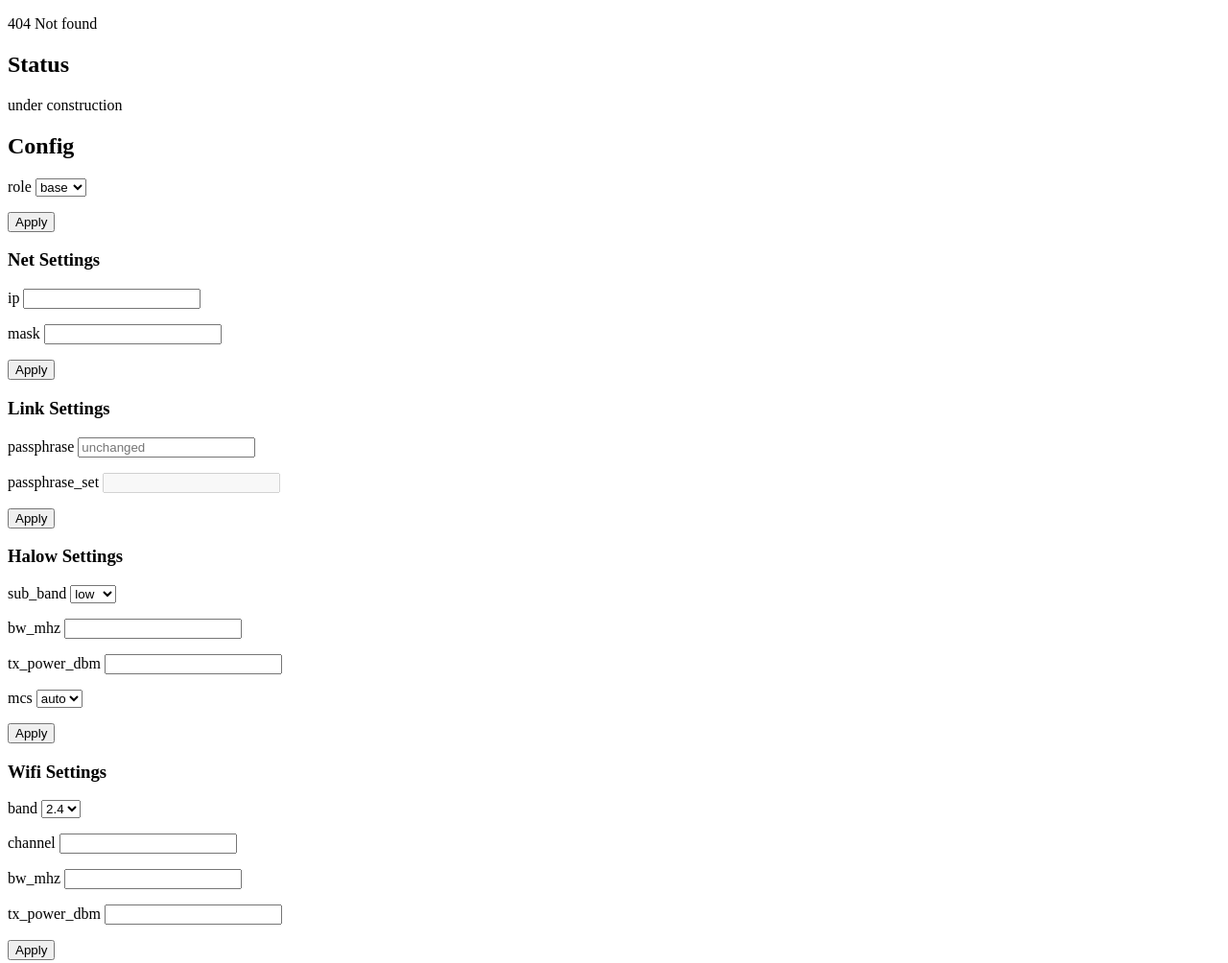
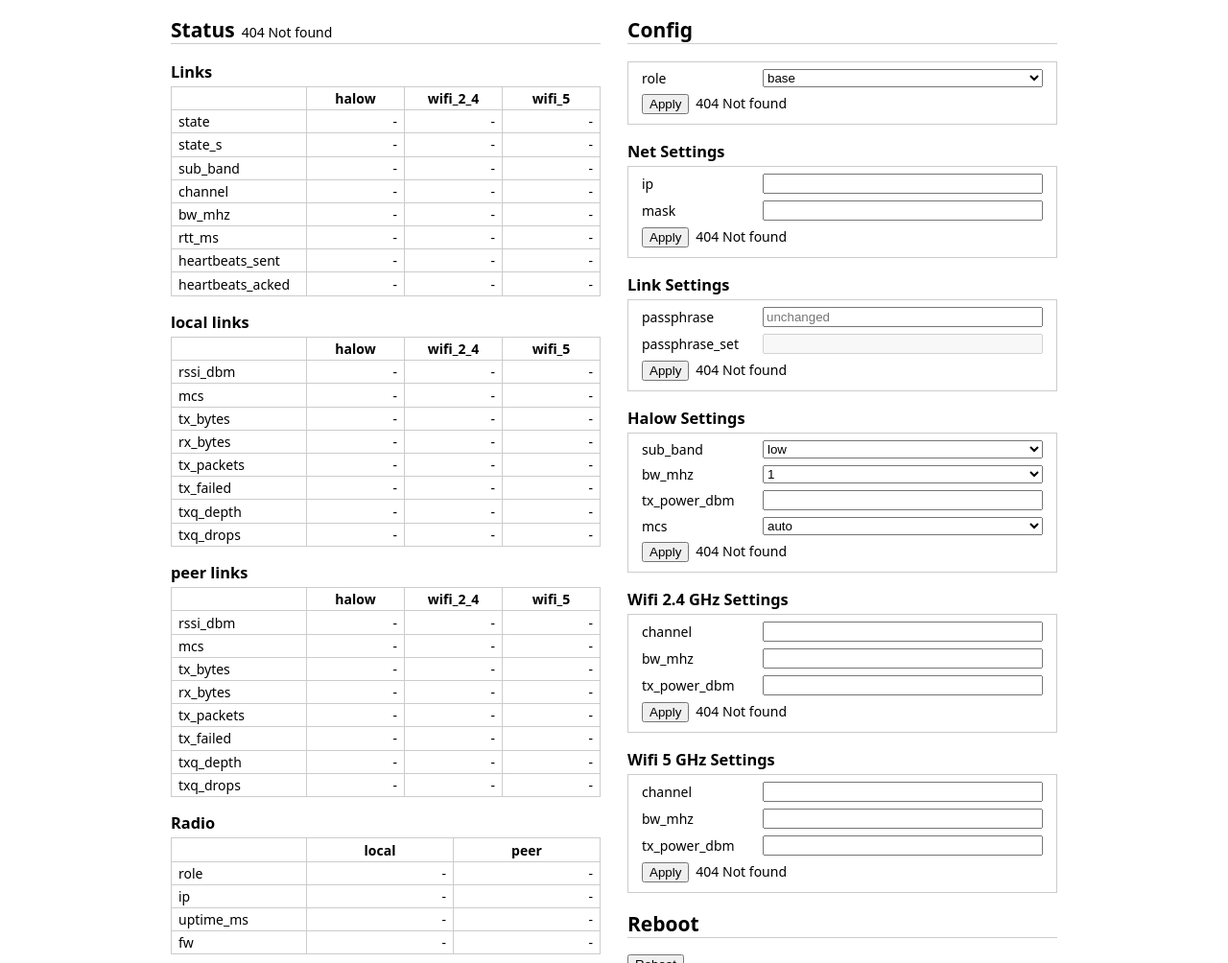
Before and after one commit to umrover/mradio, a plain HTML site: page web/index.html in a window 1280 px wide. Shown: the top 1004 px of the page at 96% size. Drawn offline with Linux system fonts and the light colour scheme; no server answers.

Commit message:
port over web stuff

```diff
--- a/web/index.html
+++ b/web/index.html
@@ -4,14 +4,75 @@
     <meta charset="utf-8" />
     <meta name="viewport" content="width=device-width, initial-scale=1" />
     <title>mradio interface</title>
+    <style>
+      body {
+        font: 14px system-ui, sans-serif;
+        max-width: 66em;
+        margin: 0 auto;
+        padding: 0 1em 2em;
+      }
+      main {
+        display: grid;
+        grid-template-columns: repeat(auto-fit, minmax(min(100%, 30em), 1fr));
+        gap: 0 2em;
+        align-items: start;
+      }
+      h2 {
+        border-bottom: 1px solid #ccc;
+      }
+      h2 output {
+        font-size: 14px;
+        font-weight: normal;
+      }
+      h3 {
+        margin-bottom: 0.25em;
+      }
+      form[data-section] {
+        border: 1px solid #ccc;
+        padding: 0 1em 0.75em;
+      }
+      form p {
+        display: grid;
+        grid-template-columns: 9em 1fr;
+        align-items: center;
+        margin: 0.5em 0;
+      }
+      table {
+        width: 100%;
+        border-collapse: collapse;
+        table-layout: fixed;
+      }
+      th:first-child {
+        width: 9em;
+      }
+      th,
+      td {
+        border: 1px solid #ccc;
+        padding: 0.15em 0.5em;
+      }
+      tbody th {
+        font-weight: normal;
+        text-align: left;
+      }
+      td {
+        text-align: right;
+        font-variant-numeric: tabular-nums;
+      }
+      button:not(:disabled) {
+        cursor: pointer;
+      }
+      output {
+        margin-left: 0.5em;
+      }
+    </style>
   </head>
   <body>
-    <p id="message"></p>
+    <main>
+      <section id="status">
+        <h2>Status<output></output></h2>
+      </section>
 
-    <h2>Status</h2>
-
-    <p>under construction</p>
-
+      <section>
         <h2>Config</h2>
 
         <form data-section="">
@@ -22,7 +83,7 @@
               <option>rover</option>
             </select>
           </p>
-      <button>Apply</button>
+          <button>Apply</button><output></output>
         </form>
 
         <h3>Net Settings</h3>
@@ -30,7 +91,7 @@
         <form data-section="net">
           <p>ip <input name="ip" required /></p>
           <p>mask <input name="mask" required /></p>
-      <button>Apply</button>
+          <button>Apply</button><output></output>
         </form>
 
         <h3>Link Settings</h3>
@@ -47,7 +108,7 @@
             />
           </p>
           <p>passphrase_set <input name="passphrase_set" disabled /></p>
-      <button>Apply</button>
+          <button>Apply</button><output></output>
         </form>
 
         <h3>Halow Settings</h3>
@@ -61,7 +122,15 @@
               <option>high</option>
             </select>
           </p>
-      <p>bw_mhz <input name="bw_mhz" type="number" required /></p>
+          <p>
+            bw_mhz
+            <select name="bw_mhz">
+              <option>1</option>
+              <option>2</option>
+              <option>4</option>
+              <option>8</option>
+            </select>
+          </p>
           <p>tx_power_dbm <input name="tx_power_dbm" type="number" required /></p>
           <p>
             mcs
@@ -77,54 +146,106 @@
               <option>7</option>
             </select>
           </p>
-      <button>Apply</button>
+          <button>Apply</button><output></output>
         </form>
 
-    <h3>Wifi Settings</h3>
+        <h3>Wifi 2.4 GHz Settings</h3>
 
-    <form data-section="wifi">
-      <p>
-        band
-        <select name="band">
-          <option>2.4</option>
-          <option>5</option>
-        </select>
-      </p>
+        <form data-section="wifi_2_4">
           <p>channel <input name="channel" type="number" required /></p>
           <p>bw_mhz <input name="bw_mhz" type="number" required /></p>
           <p>tx_power_dbm <input name="tx_power_dbm" type="number" required /></p>
-      <button>Apply</button>
+          <button>Apply</button><output></output>
+        </form>
+
+        <h3>Wifi 5 GHz Settings</h3>
+
+        <form data-section="wifi_5">
+          <p>channel <input name="channel" type="number" required /></p>
+          <p>bw_mhz <input name="bw_mhz" type="number" required /></p>
+          <p>tx_power_dbm <input name="tx_power_dbm" type="number" required /></p>
+          <button>Apply</button><output></output>
         </form>
 
         <h2>Reboot</h2>
-    <form id="reboot"><button>Reboot</button></form>
+        <form id="reboot"><button>Reboot</button><output></output></form>
+      </section>
+    </main>
 
     <script>
-      const message = document.getElementById("message");
       const configForms = document.querySelectorAll("form[data-section]");
+      const statusSection = document.getElementById("status");
+      const statusOutputs = statusSection.querySelectorAll("h2 output");
+      const linkNames = ["halow", "wifi_2_4", "wifi_5"];
+      const radioNames = ["local", "peer"];
 
-      async function request(method, path, body) {
+      function show(outputs, text) {
+        for (const output of outputs) output.textContent = text;
+      }
+
+      async function request(method, path, body, outputs) {
         const options = {
           method,
           headers: { "Content-Type": "application/json" },
         };
         if (body !== undefined) options.body = JSON.stringify(body);
+        show(outputs, "");
         try {
           const response = await fetch("/api" + path, options);
           const text = await response.text();
-          message.textContent = response.ok
-            ? "ok"
-            : `${response.status} ${text}`;
-          return response.ok ? JSON.parse(text) : null;
+          if (!response.ok) {
+            show(outputs, `${response.status} ${text}`);
+            return null;
+          }
+          show(outputs, method === "GET" ? "" : "ok");
+          return JSON.parse(text);
         } catch (error) {
-          message.textContent = error.message;
+          show(outputs, error.message);
           return null;
         }
       }
 
-      function fillForms(config) {
+      function headerCell(text) {
+        const cell = document.createElement("th");
+        cell.textContent = text;
+        return cell;
+      }
+
+      function addStatusTable(title, fieldNames, columnNames, pathOf) {
+        const heading = document.createElement("h3");
+        heading.textContent = title;
+        const table = document.createElement("table");
+        table.createTHead().insertRow().append(headerCell(""), ...columnNames.map(headerCell));
+        const body = table.createTBody();
+        for (const field of fieldNames) {
+          const row = body.insertRow();
+          row.append(headerCell(field));
+          for (const column of columnNames) row.insertCell().dataset.path = pathOf(field, column);
+        }
+        statusSection.append(heading, table);
+      }
+
+      function formatStatus(value) {
+        if (value === undefined || value === null) return "-";
+        if (Array.isArray(value)) return value.join(", ") || "-";
+        return String(value);
+      }
+
+      function fillStatus(status) {
+        for (const cell of statusSection.querySelectorAll("td")) {
+          const value = cell.dataset.path.split(".").reduce((parent, key) => parent?.[key], status);
+          cell.textContent = formatStatus(value);
+        }
+      }
+
+      async function pollStatus() {
+        fillStatus(await request("GET", "/status", undefined, statusOutputs));
+        setTimeout(pollStatus, 1000);
+      }
+
+      function fillForms(config, forms) {
         if (config === null) return;
-        for (const form of configForms) {
+        for (const form of forms) {
           const values = form.dataset.section
             ? config[form.dataset.section]
             : config;
@@ -141,7 +262,11 @@
           if (!field.name || field.disabled) continue;
           if (field.type === "password" && field.value === "") continue;
           if (field.value === "auto") values[field.name] = null;
-          else if (field.type === "number" || field.name === "mcs")
+          else if (
+            field.type === "number" ||
+            field.name === "mcs" ||
+            field.name === "bw_mhz"
+          )
             values[field.name] = Number(field.value);
           else values[field.name] = field.value;
         }
@@ -150,19 +275,44 @@
           : values;
       }
 
+      addStatusTable(
+        "Links",
+        ["state", "state_s", "sub_band", "channel", "bw_mhz", "rtt_ms", "heartbeats_sent", "heartbeats_acked"],
+        linkNames,
+        (field, link) => `links.${link}.${field}`,
+      );
+      for (const radio of radioNames) {
+        addStatusTable(
+          `${radio} links`,
+          ["rssi_dbm", "mcs", "tx_bytes", "rx_bytes", "tx_packets", "tx_failed", "txq_depth", "txq_drops"],
+          linkNames,
+          (field, link) => `${radio}.links.${link}.${field}`,
+        );
+      }
+      addStatusTable("Radio", ["role", "ip", "uptime_ms", "fw"], radioNames, (field, radio) => `${radio}.${field}`);
+      addStatusTable(
+        "System",
+        ["temp_c", "heap_free", "heap_min", "cm7_idle_us", "cm4_idle_us", "eth", "reset_reason"],
+        radioNames,
+        (field, radio) => `${radio}.system.${field}`,
+      );
+
       for (const form of configForms) {
         form.onsubmit = async (event) => {
           event.preventDefault();
-          fillForms(await request("POST", "/config", readForm(form)));
+          const outputs = form.querySelectorAll("output");
+          fillForms(await request("POST", "/config", readForm(form), outputs), [form]);
         };
       }
 
       document.getElementById("reboot").onsubmit = async (event) => {
         event.preventDefault();
-        await request("POST", "/reboot");
+        await request("POST", "/reboot", undefined, event.target.querySelectorAll("output"));
       };
 
-      request("GET", "/config").then(fillForms);
+      const loadOutputs = document.querySelectorAll("form[data-section] output");
+      request("GET", "/config", undefined, loadOutputs).then((config) => fillForms(config, configForms));
+      pollStatus();
     </script>
   </body>
 </html>
```
Also changed, not shown: 1 other file. Lines whose indentation alone changed are shown as unchanged.
